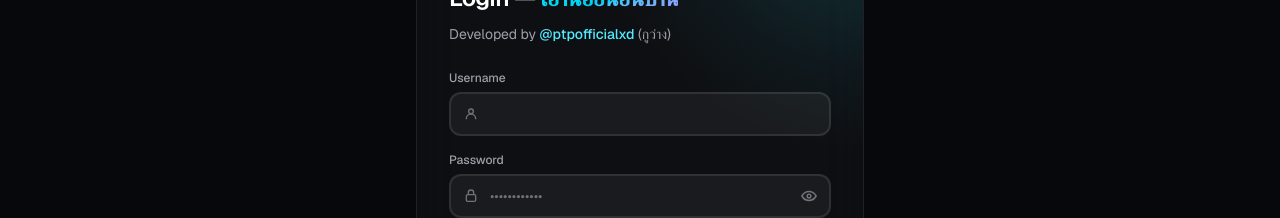
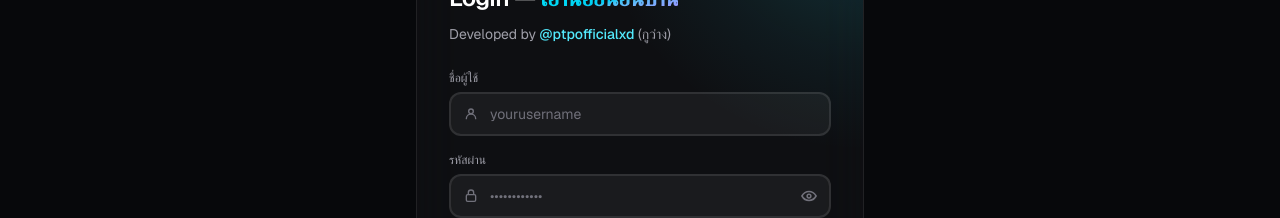
Before and after one commit to ptpofficialxd/aownoinonbaan-gang, a Next.js app: page /login in a window 1280 px wide. Shown: the part 278-496 px from the top of the page. Built offline with nearby package versions, Linux system fonts and the light colour scheme; no server answers.

Commit message:
update login page placeholder

```diff
--- a/src/app/login/page.tsx
+++ b/src/app/login/page.tsx
@@ -111,7 +111,7 @@ function LoginView() {
                   htmlFor={usernameId}
                   className="mb-1.5 block text-xs font-medium text-zinc-400"
                 >
-                  Username
+                  ชื่อผู้ใช้
                 </label>
                 <div className="relative">
                   <Icon
@@ -125,6 +125,7 @@ function LoginView() {
                     disabled={busy}
                     value={username}
                     onChange={(event) => setUsername(event.target.value)}
+                    placeholder="yourusername"
                     className="rounded-xl bg-white/5 pl-10 pr-4 text-zinc-100 placeholder:text-zinc-500 ring-1 ring-inset ring-white/10 transition-all hover:ring-white/20 focus:bg-white/10 focus:ring-2 focus:ring-cyan-400/40 disabled:opacity-50"
                   />
                 </div>
@@ -134,7 +135,7 @@ function LoginView() {
                   htmlFor={passwordId}
                   className="mb-1.5 block text-xs font-medium text-zinc-400"
                 >
-                  Password
+                  รหัสผ่าน
                 </label>
                 <div className="relative">
                   <Icon
```
